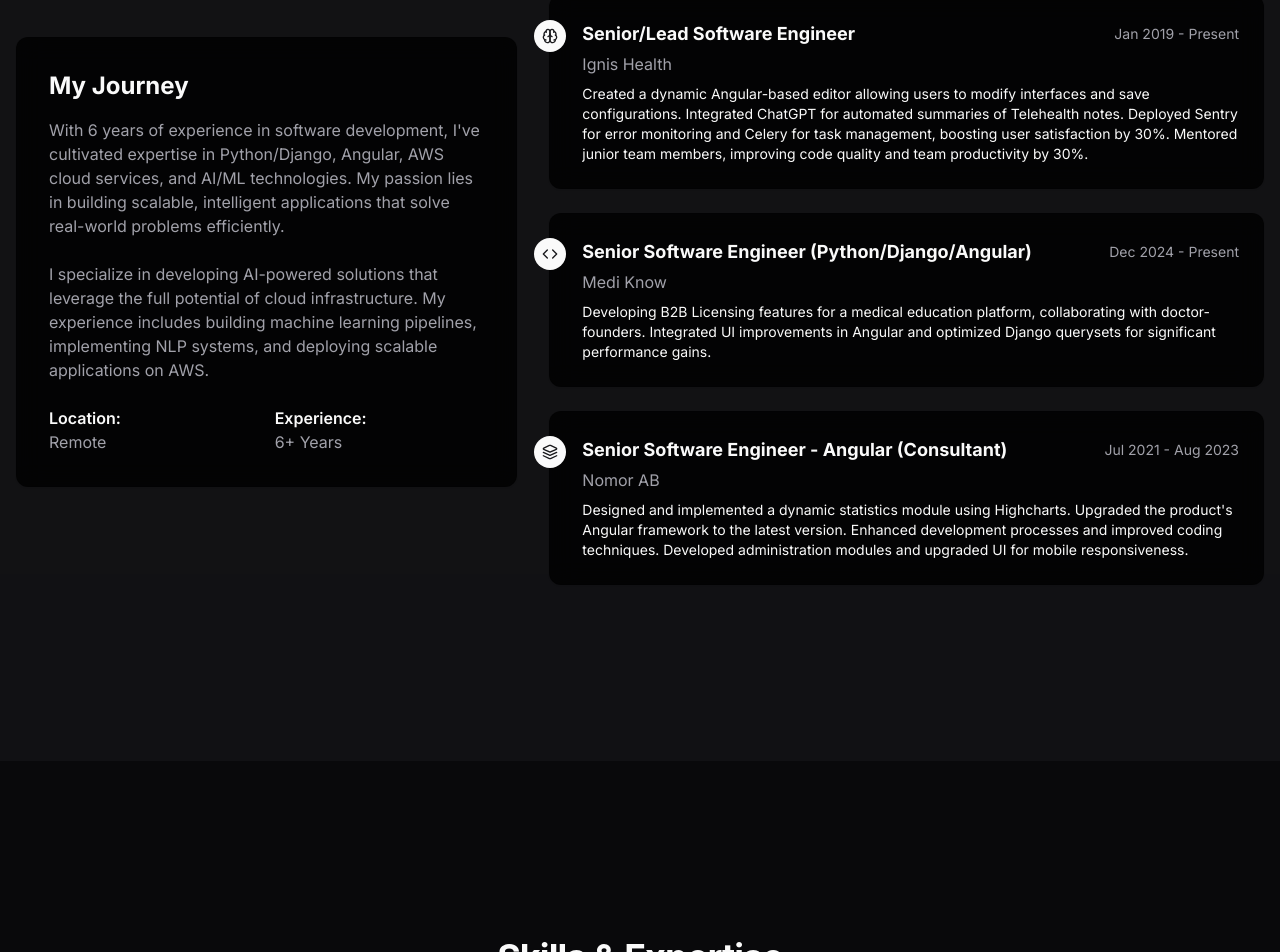
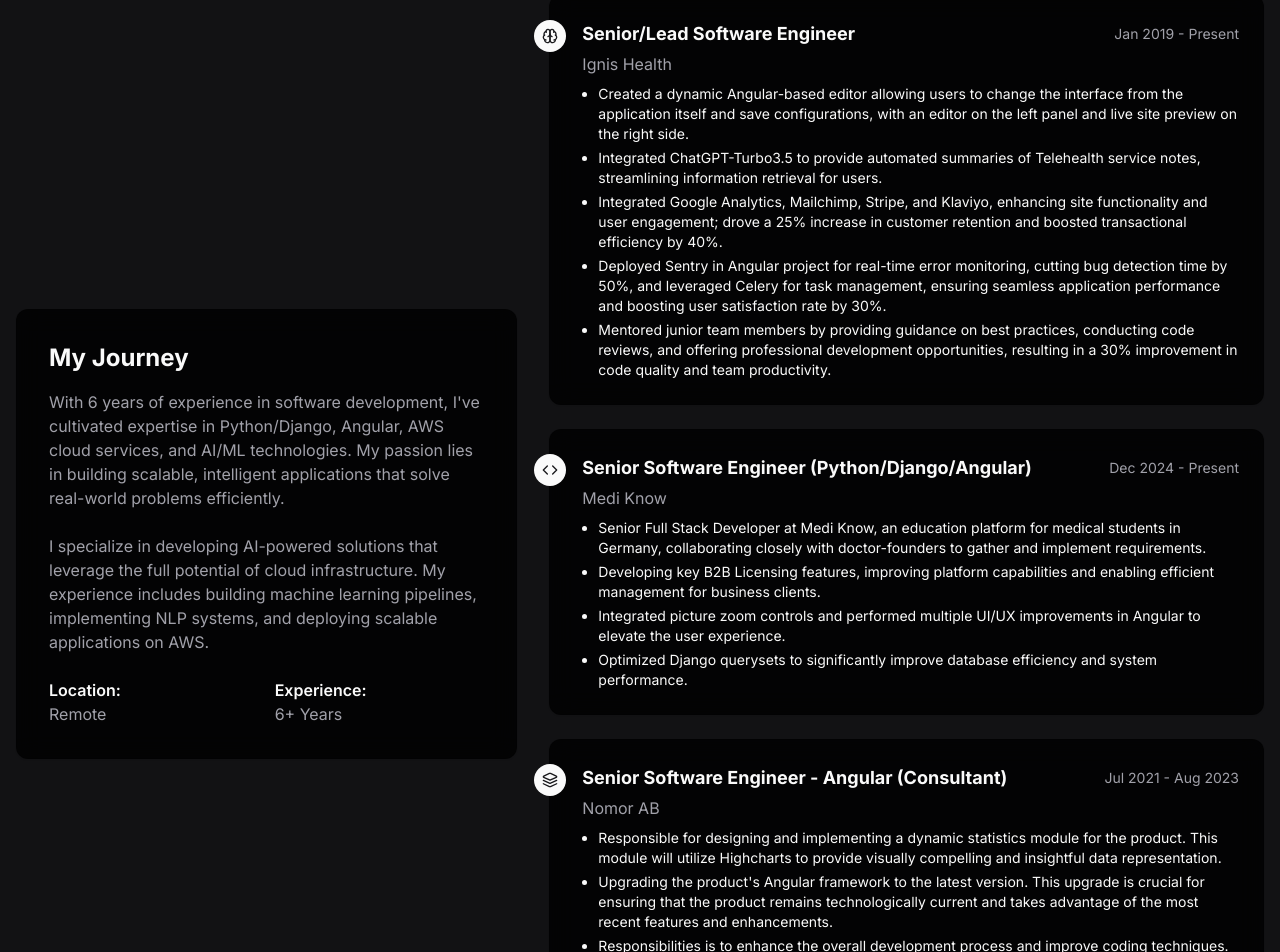
Before and after one commit to saeedarshad/tech-legacy-garden, a React (Vite) app: page / in a window 1280 px wide. Shown: the part 1205-2157 px from the top of the page. Built offline with nearby package versions, Linux system fonts and the light colour scheme.

Commit message:
Update experience section
The experience section was updated to use bullet points.

```diff
--- a/src/components/About.tsx
+++ b/src/components/About.tsx
@@ -6,7 +6,7 @@ type ExperienceItem = {
   title: string;
   company: string;
   period: string;
-  description: string;
+  description: string[];  // Changed from string to string[] to support bullet points
   icon?: React.ReactNode;
 };
 
@@ -18,21 +18,38 @@ const About = () => {
       title: "Senior/Lead Software Engineer",
       company: "Ignis Health",
       period: "Jan 2019 - Present",
-      description: "Created a dynamic Angular-based editor allowing users to modify interfaces and save configurations. Integrated ChatGPT for automated summaries of Telehealth notes. Deployed Sentry for error monitoring and Celery for task management, boosting user satisfaction by 30%. Mentored junior team members, improving code quality and team productivity by 30%.",
+      description: [
+        "Created a dynamic Angular-based editor allowing users to change the interface from the application itself and save configurations, with an editor on the left panel and live site preview on the right side.",
+        "Integrated ChatGPT-Turbo3.5 to provide automated summaries of Telehealth service notes, streamlining information retrieval for users.",
+        "Integrated Google Analytics, Mailchimp, Stripe, and Klaviyo, enhancing site functionality and user engagement; drove a 25% increase in customer retention and boosted transactional efficiency by 40%.",
+        "Deployed Sentry in Angular project for real-time error monitoring, cutting bug detection time by 50%, and leveraged Celery for task management, ensuring seamless application performance and boosting user satisfaction rate by 30%.",
+        "Mentored junior team members by providing guidance on best practices, conducting code reviews, and offering professional development opportunities, resulting in a 30% improvement in code quality and team productivity."
+      ],
       icon: <Brain size={16} />
     },
     {
       title: "Senior Software Engineer (Python/Django/Angular)",
       company: "Medi Know",
       period: "Dec 2024 - Present",
-      description: "Developing B2B Licensing features for a medical education platform, collaborating with doctor-founders. Integrated UI improvements in Angular and optimized Django querysets for significant performance gains.",
+      description: [
+        "Senior Full Stack Developer at Medi Know, an education platform for medical students in Germany, collaborating closely with doctor-founders to gather and implement requirements.",
+        "Developing key B2B Licensing features, improving platform capabilities and enabling efficient management for business clients.",
+        "Integrated picture zoom controls and performed multiple UI/UX improvements in Angular to elevate the user experience.",
+        "Optimized Django querysets to significantly improve database efficiency and system performance."
+      ],
       icon: <Code size={16} />
     },
     {
       title: "Senior Software Engineer - Angular (Consultant)",
       company: "Nomor AB",
       period: "Jul 2021 - Aug 2023",
-      description: "Designed and implemented a dynamic statistics module using Highcharts. Upgraded the product's Angular framework to the latest version. Enhanced development processes and improved coding techniques. Developed administration modules and upgraded UI for mobile responsiveness.",
+      description: [
+        "Responsible for designing and implementing a dynamic statistics module for the product. This module will utilize Highcharts to provide visually compelling and insightful data representation.",
+        "Upgrading the product's Angular framework to the latest version. This upgrade is crucial for ensuring that the product remains technologically current and takes advantage of the most recent features and enhancements.",
+        "Responsibilities is to enhance the overall development process and improve coding techniques. By doing so, they aim to optimize efficiency and raise the standard of code quality within the development team.",
+        "Played a pivotal role in developing administration modules. These modules are essential for effective product management and user control, ensuring the product's functionality meets administrative needs.",
+        "Upgrade is focused on making the UI more user-friendly and ensuring it is responsive across various devices, including mobile platforms."
+      ],
       icon: <Layers size={16} />
     }
   ];
@@ -117,7 +134,13 @@ const About = () => {
                     <span className="text-sm text-muted-foreground">{item.period}</span>
                   </div>
                   <p className="text-muted-foreground mb-2">{item.company}</p>
-                  <p className="text-sm">{item.description}</p>
+
+                  {/* Changed: Display description as bullet points instead of paragraph */}
+                  <ul className="text-sm list-disc ml-4 space-y-1">
+                    {item.description.map((bullet, i) => (
+                      <li key={i}>{bullet}</li>
+                    ))}
+                  </ul>
                 </div>
               ))}
             </div>
```
